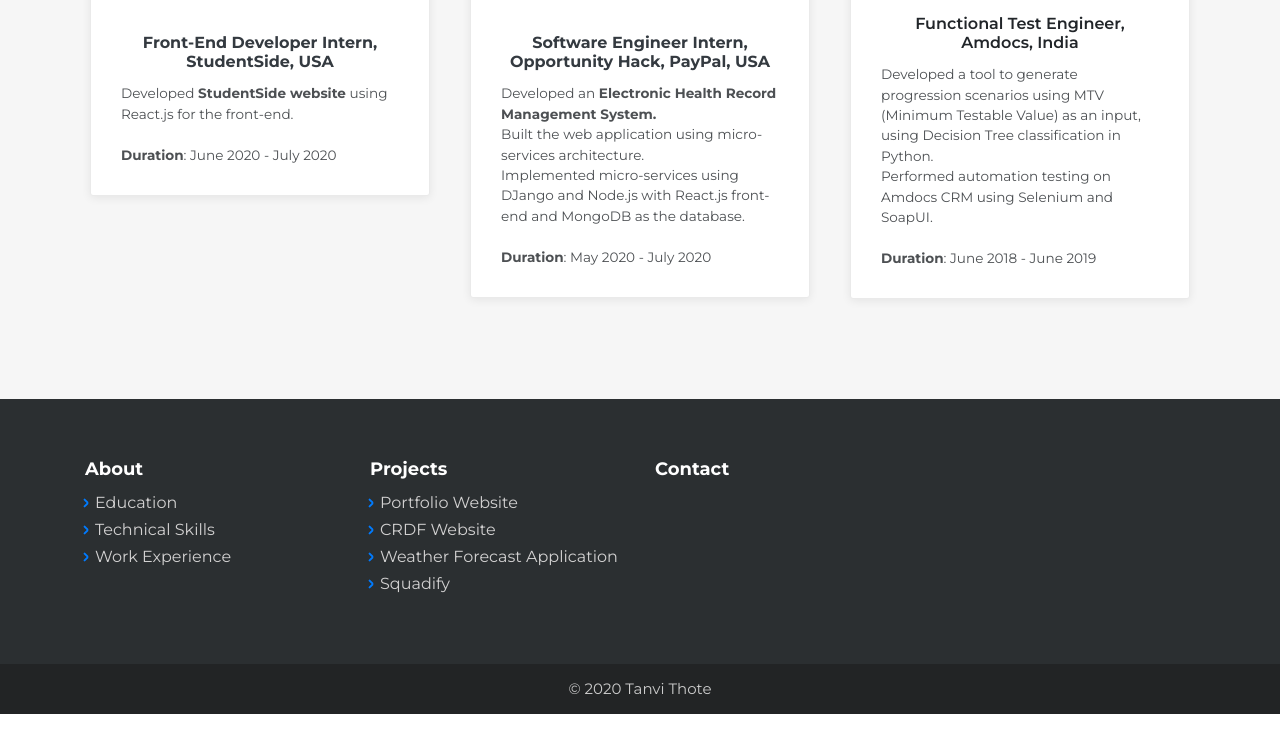
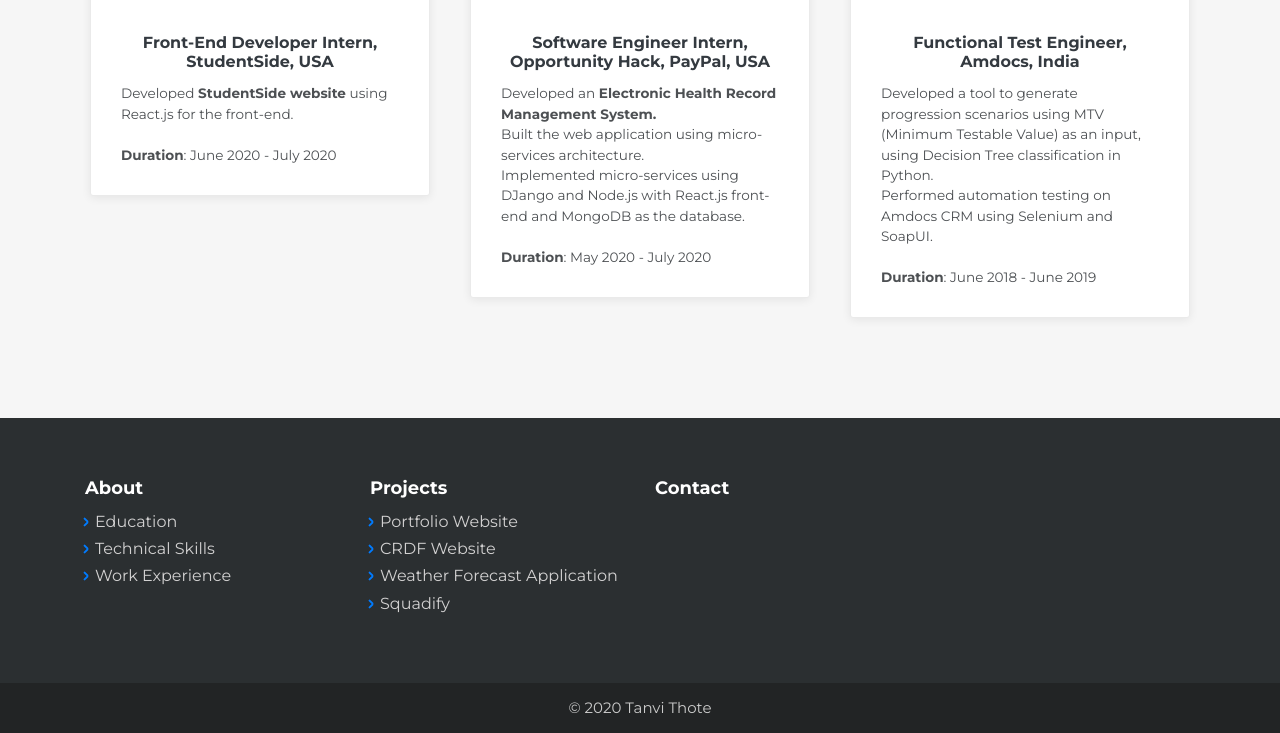
Before and after one commit to tanvithote/portfolio-website, a plain HTML site: page index.html in a window 1280 px wide. Shown: the part 2702-3435 px from the top of the page. Drawn offline with nearby package versions, Linux system fonts and the light colour scheme; some packages are replaced by stand-ins of ours; a script that the page names is missing; files whose address does not match are found by name.

Commit message:
changed amdocs card

```diff
--- a/index.html
+++ b/index.html
@@ -116,7 +116,7 @@
                     <div class="col-sm-6 col-lg-4">
                         <div class="card clean-card text-center"><img class="card-img-top w-100 d-block" src="assets/img/tech/amdocslogo.png" style="opacity: 0.80;">
                             <div class="card-body info">
-                                <h4 class="card-title">Functional Test Engineer,<br>Amdocs, India</h4>
+                                <h4 class="card-title"><a class="text-dark" href="#"><br><strong>Functional Test Engineer,</strong><br><strong>Amdocs, India</strong><br></a></h4>
                                 <p class="text-left card-text">Developed a tool to generate progression scenarios using MTV (Minimum Testable Value) as an input, using Decision Tree classification in Python. <br>Performed automation testing on Amdocs CRM using Selenium and SoapUI.&nbsp;<br><br><strong>Duration</strong>:
                                     June 2018 - June 2019</p>
                             </div>
```
Also changed, not shown: service-page.html (+1 -1 lines).
